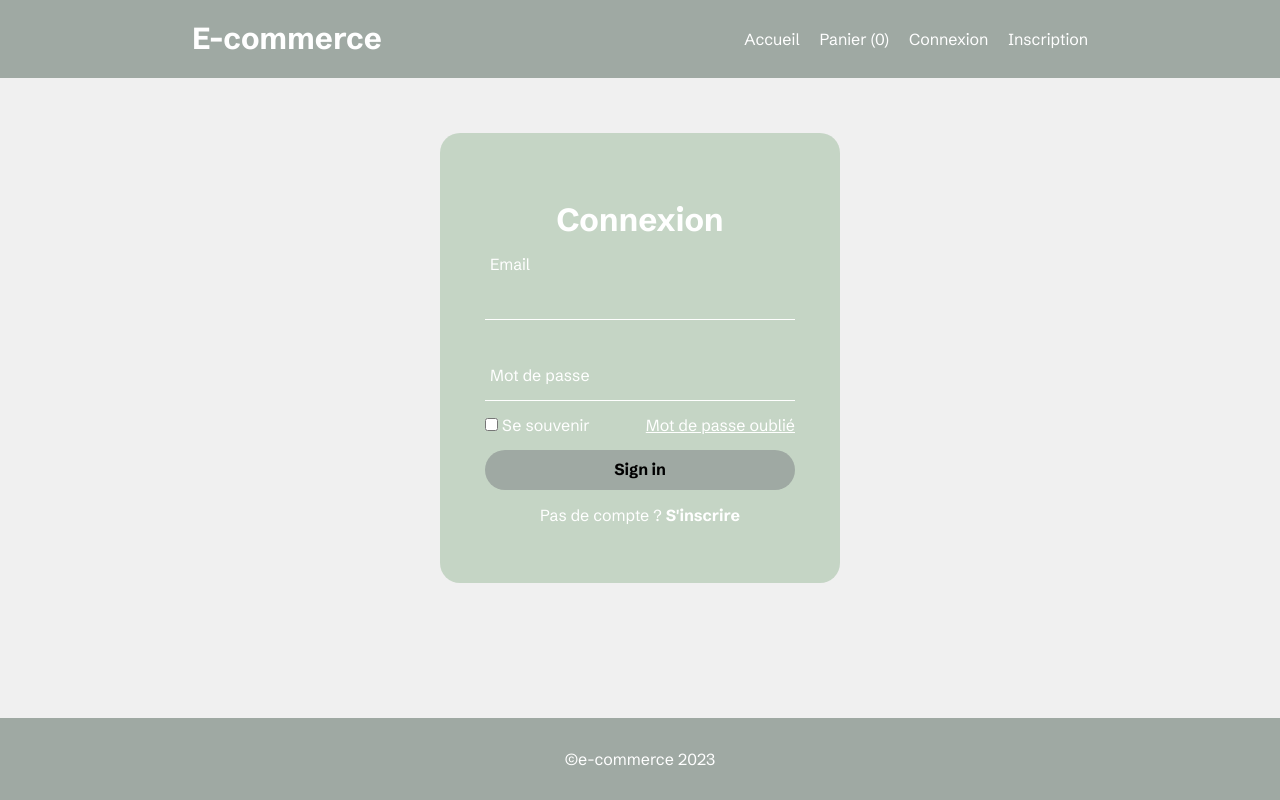
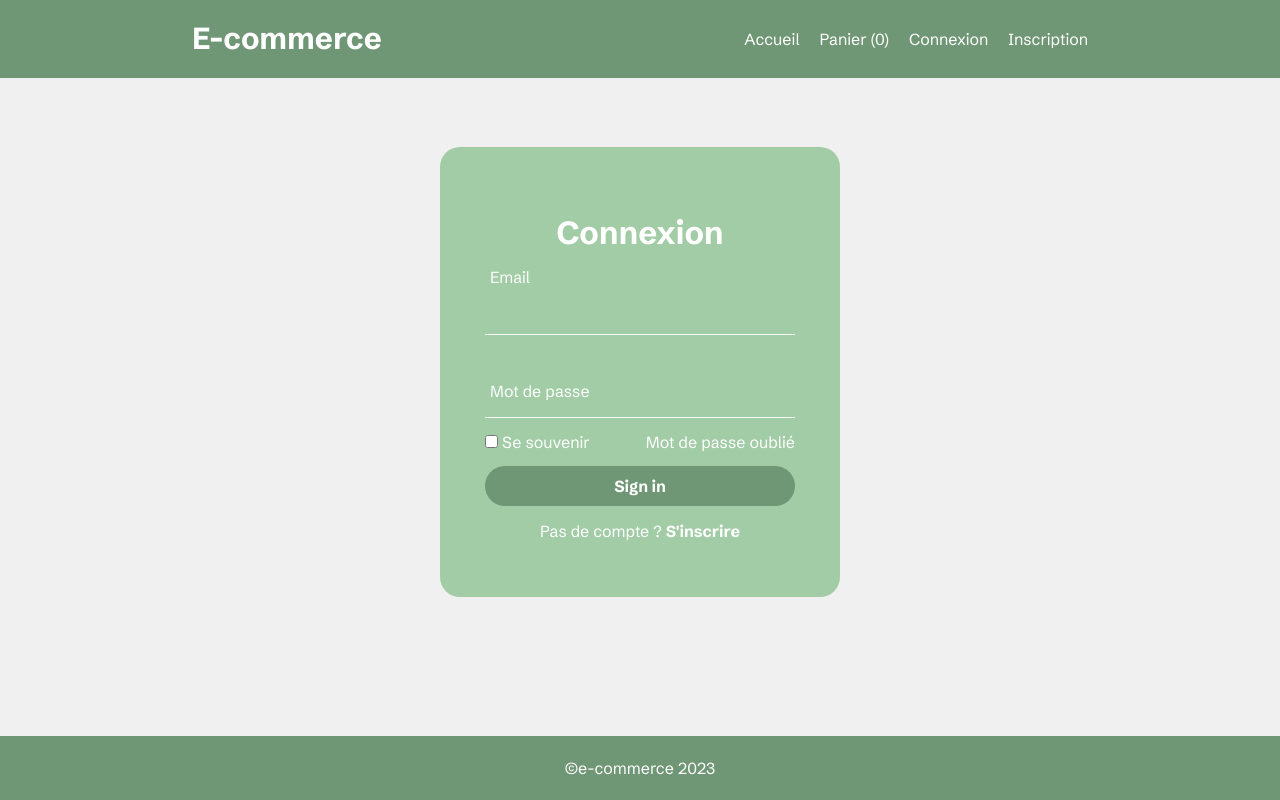
Before and after one commit to Hiikss/TP-Ecommerce, a Symfony app: template templates/security/login.html.twig in a window 1280 px wide. Run offline with Twig, Linux system fonts and the light colour scheme; the template is opened without the code that fills it, so the values that code supplies are empty; some libraries are stand-ins or nearby versions.

Commit message:
update login front

```diff
--- a/public/css/form.css
+++ b/public/css/form.css
@@ -1,23 +1,26 @@
 :root {
     --color1: #f0f0f0;
-    --color2: #e3e0cc;
-    --color3: #c5d5c5;
-    --color4: #9fa9a3;
+    --color2: #a1cca5;
+    --color3: #8fb996;
+    --color4: #709775;
+    --color5: #415d43;
+}
+
+main {
+    margin: auto;
 }
 
 section {
     display: flex;
     justify-content: center;
     align-items: center;
-    min-height: 70vh;
-    width: 100%;
 }
 
 .form-box {
     position: relative;
     width: 400px;
     height: 450px;
-    background-color: var(--color3);
+    background-color: var(--color2);
     border-radius: 20px;
     backdrop-filter: blur(15px);
     display: flex;
@@ -44,7 +47,7 @@ h2 {
     left: 5px;
     color: white;
     transform: translateY(-50%);
-    transition: .5s;
+    transition: .4s;
     pointer-events: none;
 }
 
@@ -60,7 +63,6 @@ input:not(:placeholder-shown)~label {
     border: none;
     outline: none;
     font-size: 1em;
-    padding: 0 35px 0 5px;
     color: white;
 }
 
@@ -73,17 +75,33 @@ input:not(:placeholder-shown)~label {
 
 .remember a {
     color: white;
+    text-decoration: none;
+}
+
+.remember a:hover {
+    text-decoration: underline;
+}
+
+.remember label,
+.remember label input {
+    cursor: pointer;
+    user-select: none;
 }
 
 button {
     width: 100%;
     height: 40px;
     background-color: var(--color4);
+    color: white;
     border-radius: 40px;
     border: none;
     outline: none;
     cursor: pointer;
     font-weight: 600;
+}
+
+button:hover {
+    background-color: var(--color3);
 }
 
 .register {
--- a/public/css/style.css
+++ b/public/css/style.css
@@ -1,17 +1,20 @@
 :root {
     --color1: #f0f0f0;
-    --color2: #e3e0cc;
-    --color3: #c5d5c5;
-    --color4: #9fa9a3;
-}
-
-::selection {
-    background: var(--color4);
+    --color2: #a1cca5;
+    --color3: #8fb996;
+    --color4: #709775;
+    --color5: #415d43;
 }
 
 body {
     background-color: var(--color1);
     font-family: 'Schibsted Grotesk', sans-serif;
+}
+
+.container {
+    min-height: 100vh;
+    display: flex;
+    flex-direction: column;
 }
 
 header {
@@ -55,11 +58,12 @@ nav a:hover {
 }
 
 footer {
-    text-align: center;
+    display: flex;
+    align-items: center;
+    justify-content: center;
     background-color: var(--color4);
     color: white;
-    padding: 2rem 0;
-    bottom: 0;
     width: 100%;
-    position: absolute;
+    height: 4rem;
+    margin-top: auto;
 }
```
